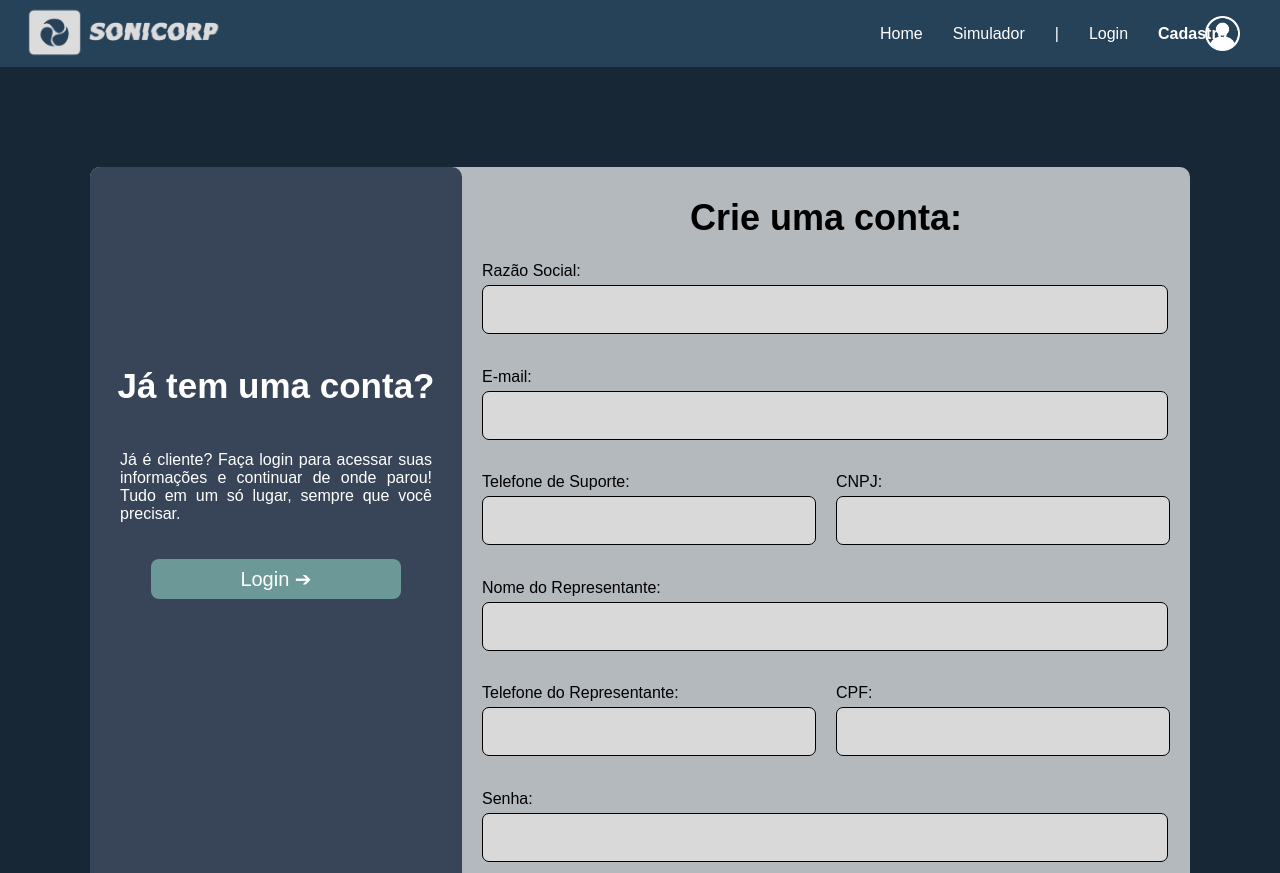
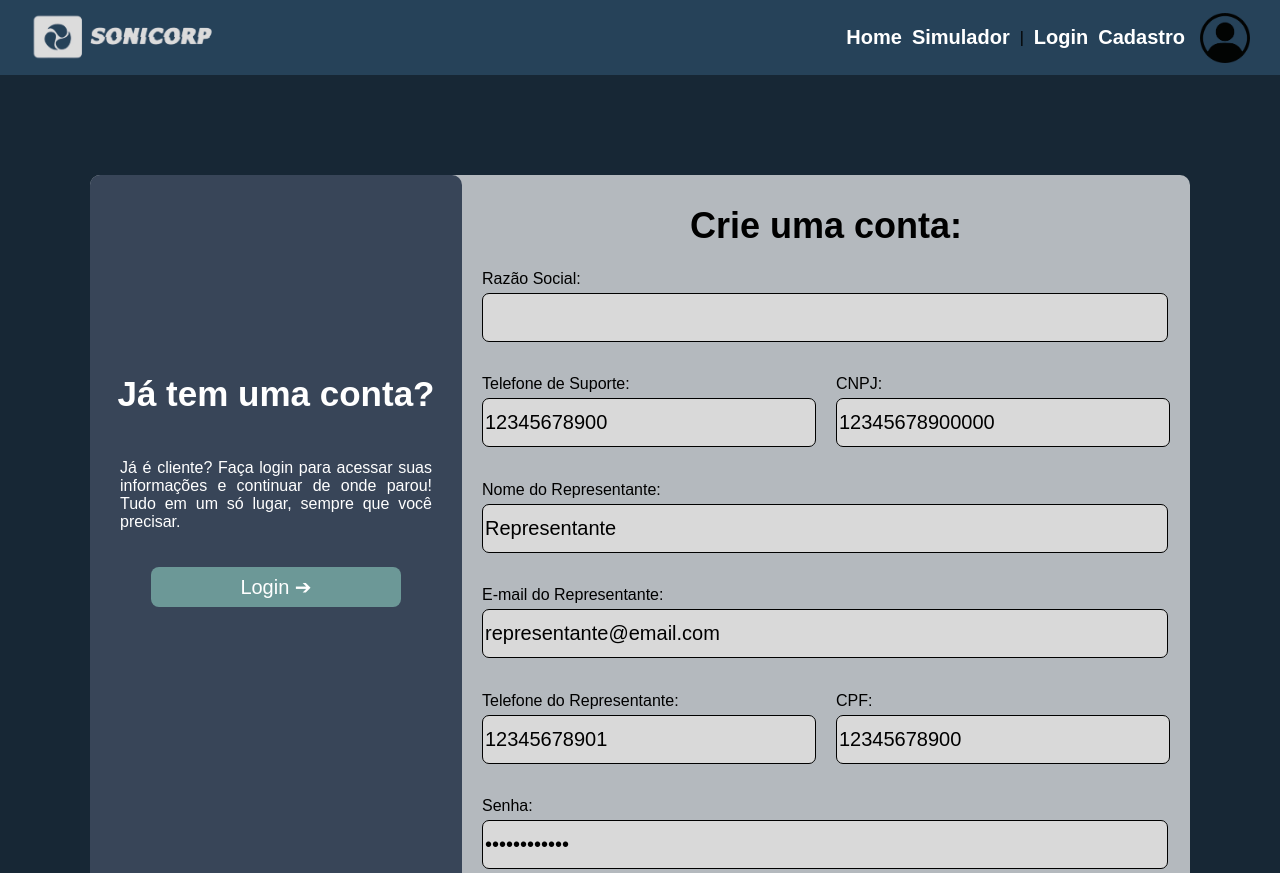
Before and after one commit to GRUPO1-PI/Site-Institucional, a website: page public/cadastro.html in a window 1280 px wide. Shown: the top 873 px of the page. Drawn offline with Linux system fonts and the light colour scheme.

Commit message:
Nav e footer da tela de login e cadastro reestilizados, e values atribuídos para os inputs de cadastro

```diff
--- a/public/CSS/paginaCadastro.css
+++ b/public/CSS/paginaCadastro.css
@@ -5,6 +5,10 @@ body{
 
 header {
   background-color: #264259;
+  padding: 10px 30px;
+  display: flex;
+  justify-content: space-between;
+  align-items: center;
 }
 
 header .container {
@@ -12,6 +16,40 @@ header .container {
   justify-content: space-between;
   align-items: center;
   padding: 0 20px;
+}
+
+header .logo img {
+  height: 50px;
+}
+
+nav {
+  display: flex;
+  align-items: center;
+  gap: 15px;
+}
+
+nav ul {
+  list-style: none;
+  display: flex;
+  align-items: center;
+  gap: 10px;
+  justify-content: center;
+
+}
+
+nav a {
+  color: white;
+  text-decoration: none;
+  font-weight: bold;
+  text-align: center;
+  justify-content: center;
+  display: flex;
+  font-size: 20px;
+
+}
+
+nav .logout img {
+  height: 50px;
 }
 
 .Sonicorp{
@@ -25,20 +63,6 @@ header .container {
  padding-right: 200px;
 }
 
-.navbar {
-  display: flex;
-  justify-content: space-between;
-  color: #ffffff;
-  list-style: none;
-  width: 300px;
-  padding-left: 450px;
-  gap: 30px;
-}
-
-.navbar a {
-  color: #ffffff;
-  text-decoration: none;
-}
 .lista {
   list-style-type: none;
 }
--- a/public/CSS/paginaLogin.css
+++ b/public/CSS/paginaLogin.css
@@ -5,6 +5,10 @@ body{
 
 header {
   background-color: #264259;
+  padding: 10px 30px;
+  display: flex;
+  justify-content: space-between;
+  align-items: center;
 }
 
 header .container {
@@ -12,6 +16,40 @@ header .container {
   justify-content: space-between;
   align-items: center;
   padding: 0 20px;
+}
+
+header .logo img {
+  height: 50px;
+}
+
+nav {
+  display: flex;
+  align-items: center;
+  gap: 15px;
+}
+
+nav ul {
+  list-style: none;
+  display: flex;
+  align-items: center;
+  gap: 10px;
+  justify-content: center;
+
+}
+
+nav a {
+  color: white;
+  text-decoration: none;
+  font-weight: bold;
+  text-align: center;
+  justify-content: center;
+  display: flex;
+  font-size: 20px;
+
+}
+
+nav .logout img {
+  height: 50px;
 }
 
 .Sonicorp{
@@ -25,20 +63,18 @@ header .container {
  padding-right: 200px;
 }
 
-.navbar {
+.Sonicorp{
     display: flex;
-    justify-content: space-between;
-    color: #ffffff;
-    list-style: none;
-    width: 300px;
-    padding-left: 450px;
-    gap: 30px;
+    justify-content: flex-start;
+    margin-left: 0;
+    padding: 5px;
+}
+.Sonicorp img {
+   width: 200px;
+   padding-right: 200px;
 }
 
-.navbar a {
-    color: #ffffff;
-    text-decoration: none;
-}
+
 .lista {
     list-style-type: none;
 }
--- a/public/cadastro.html
+++ b/public/cadastro.html
@@ -5,39 +5,33 @@
     <meta charset="UTF-8">
     <meta name="viewport" content="width=device-width, initial-scale=1.0">
     <title>Sonicorp - Cadastro</title>
-    <link rel="stylesheet" href="../CSS/paginaCadastro.css">
+    <link rel="stylesheet" href="CSS/paginaCadastro.css">
     <link rel="shortcut icon " href="../IMG/sonicorp.png">
-    <script src="../JS/validarCadastro.js"></script>
+    <script src="JS/validarCadastro.js"></script>
 
 </head>
 
 <body onload="esconder()">
     <header>
-
-        <div class="container">
-            <div class="Sonicorp">
-                <a href="./index.html"> <img src="../IMG/sonicorp_logo-sem fundo.png" alt="Sonicorp - Logo"></a>
-            </div>
-            <ul class="navbar">
-                <li>
-                    <a href="./index.html">Home</a>
-                </li>
-                <li>
-                    <a href="./calculadoraFinanceira.html">Simulador</a>
-                </li>
-                <li>|</li>
-                <li>
-                    <a href="./login.html">Login</a>
-                </li>
-                <li class="agora">
-                    <a href="./cadastro.html">Cadastro</a>
-                </li>
-            </ul>
-            <div class="perfil">
-                <a href="./login.html"><img src="../IMG/iconePerfil.png" alt="Ícone de Perfil"></a>
-            </div>
+        <div class="logo">
+            <a href="index.html">
+                <img src="./IMG/sonicorp_logo-sem fundo.png" alt="Sonicor Logo">
+            </a>
         </div>
 
+        <nav>
+            <ul>
+                <li><a href="./index.html">Home</a></li>
+                <li><a href="./calculadora.html">Simulador</a></li>
+                <li>|</li>
+                <li><a href="./login.html">Login</a></li>
+                <li><a href="./cadastro.html">Cadastro</a></li>
+            </ul>
+
+            <div class="logout">
+                <a href="./login.html"><img src="./IMG/iconePerfil.png" alt="Ícone de Perfil"></a>
+            </div>
+        </nav>
     </header>
 
     <div class="formulario" id="cadastro1">
@@ -58,49 +52,44 @@
                     <input type="text" id="iptRazaoSocial" oninput="validarRazaoSocialCorreto()"
                         onblur="validarRazaoSocialErrado()">
                     <p id="legendaRazaoSocial" class="legenda"></p>
-                    <h4>E-mail:</h4>
-                    <input type="email" id="iptEmail" oninput="validarEmailCorreto()" onblur="validarEmailErrado()">
-                    <p id="legendaEmail" class="legenda"></p>
-
                     <div class="mesmo">
                         <div class="campo">
                             <h4>Telefone de Suporte:</h4>
-                            <input type="text" id="iptTelefoneSuporte" maxlength="11"
-                                oninput="validarTelefoneSuporteCorreto()" onblur="validarTelefoneSuporteErrado()">
+                            <input type="text" id="iptTelefoneSuporte" maxlength="11" oninput="validarTelefoneSuporteCorreto()" onblur="validarTelefoneSuporteErrado()" value="12345678900">
                             <p id="legendaTelefoneSuporte" class="legenda"></p>
                         </div>
                         <div class="campo">
                             <h4>CNPJ:</h4>
-                            <input type="text" id="iptCnpj" maxlength="14" oninput="validarCnpjCorreto()"
-                                onblur="validarCnpjErrado()">
+                            <input type="text" id="iptCnpj" maxlength="14" oninput="validarCnpjCorreto()" onblur="validarCnpjErrado()" value="12345678900000">
                             <p id="legendaCnpj" class="legenda"></p>
                         </div>
                     </div>
                     <div></div>
                     <h4>Nome do Representante:</h4>
-                    <input type="text" id="iptRepresentante" oninput="validarNomeRepresentanteCorreto()"
-                        onblur="validarNomeRepresentanteErrado()">
+                    <input type="text" id="iptRepresentante" oninput="validarNomeRepresentanteCorreto()" onblur="validarNomeRepresentanteErrado()" value="Representante">
                     <p id="legendaRepresentante" class="legenda"></p>
+                    <h4>E-mail do Representante:</h4>
+                    <input type="email" id="iptEmail" oninput="validarEmailCorreto()" onblur="validarEmailErrado()" value="representante@email.com">
+                    <p id="legendaEmail" class="legenda"></p>
+
+
                     <div class="mesmo">
                         <div class="campo">
                             <h4>Telefone do Representante:</h4>
-                            <input type="text" id="iptTelefoneRepresentante" maxlength="11"
-                                oninput="validarTelefoneRepresentanteCorreto()"
-                                onblur="validarTelefoneRepresentanteErrado()">
+                            <input type="text" id="iptTelefoneRepresentante" maxlength="11" oninput="validarTelefoneRepresentanteCorreto()" onblur="validarTelefoneRepresentanteErrado()" value="12345678901">
                             <p id="legendaTelefoneRepresentante" class="legenda"></p>
                         </div>
                         <div class="campo">
                             <h4>CPF:</h4>
-                            <input type="text" id="iptCpf" maxlength="11" oninput="validarCpfCorreto()"
-                                onblur="validarCpfErrado()">
+                            <input type="text" id="iptCpf" maxlength="11" oninput="validarCpfCorreto()" onblur="validarCpfErrado()" value="12345678900">
                             <p id="legendaCpf" class="legenda"></p>
                         </div>
                     </div>
                     <h4>Senha:</h4>
-                    <input type="password" id="iptSenha" oninput="validarSenhaCorreta()" onblur="validarSenhaErrado()">
+                    <input type="password" id="iptSenha" oninput="validarSenhaCorreta()" onblur="validarSenhaErrado()" value="123456789Aa@">
                     <p id="legendaSenha" class="legenda"></p>
                     <div class="arrumar">
-                        <button onclick="avançar()">Próximo ➔</button>
+                        <button onclick="validarSenhaCorreta(), validarCpfCorreto(), validarTelefoneRepresentanteCorreto(), validarEmailCorreto(), validarNomeRepresentanteCorreto(), validarCnpjCorreto(), validarTelefoneSuporteCorreto(), validarRazaoSocialCorreto(), avançar()">Próximo ➔</button>
                     </div>
                 </div>
 
@@ -151,8 +140,7 @@
                         </div>
                         <div class="campo">
                             <h4>Cidade:</h4>
-                            <input type="text" id="input_cidade" oninput="validarCidadeCorreta()"
-                                onblur="validarCidadeErrada()">
+                            <input type="text" id="input_cidade" oninput="validarCidadeCorreta()" onblur="validarCidadeErrada()" value="Cidade">
                             <p id="legendaCidade" class="legenda"></p>
                         </div>
                     </div>
@@ -160,13 +148,12 @@
                     <div class="mesmo">
                         <div class="campo">
                             <h4>Bairro:</h4>
-                            <input type="text" id="input_bairro" oninput="validarBairroCorreto()"
-                                onblur="validarBairroErrado()">
+                            <input type="text" id="input_bairro" oninput="validarBairroCorreto()" onblur="validarBairroErrado()" value="Bairro">
                             <p id="legendaBairro" class="legenda"></p>
                         </div>
                         <div class="campo">
                             <h4>CEP:</h4>
-                            <input type="text" id="input_cep" maxlength="8" oninput="validarCepCorreto()" onblur="validarCepErrado()">
+                            <input type="text" id="input_cep" maxlength="8" oninput="validarCepCorreto()" onblur="validarCepErrado()" value="12345678">
                             <p id="legendaCep" class="legenda"></p>
                         </div>
                     </div>
@@ -174,12 +161,12 @@
                     <div class="mesmo">
                         <div class="campo">
                             <h4>Logradouro:</h4>
-                            <input type="text" id="input_logradouro" oninput="validarLogradouroCorreto()" onblur="validarLogradouroErrado()">
+                            <input type="text" id="input_logradouro" oninput="validarLogradouroCorreto()" onblur="validarLogradouroErrado()" value="Logradouro">
                             <p id="legendaLogradouro" class="legenda"></p>
                         </div>
                         <div class="campo">
                             <h4>Número</h4>
-                            <input type="text" id="input_numero" oninput="validarNumCorreto()" onblur="validarNumErrado()">
+                            <input type="text" id="input_numero" oninput="validarNumCorreto()" onblur="validarNumErrado()" value="123">
                             <p id="legendaNum" class="legenda"></p>
                         </div>
                     </div>
@@ -192,7 +179,7 @@
                 <div class="alinhar">
                     <div class="arrumar">
                         <button class="botao" id="botao1" onclick="voltar()">Voltar</button>
-                        <button class="botao" id="botao2" onclick="validar()">Cadastre-se</button>
+                        <button class="botao" id="botao2" onclick="validarNumCorreto(), validarLogradouroCorreto(), validarCepCorreto(), validarBairroCorreto(), validarCidadeCorreta(), validar()">Cadastre-se</button>
                     </div>
                 </div>
 
@@ -204,14 +191,13 @@
         <div class="container">
 
             <div class="logoFooter">
-                <a href="C:\Users\flavi\Site-Institucional\index.html"> <img src="../IMG/sonicorp.png"
-                        alt="Logo - Sonicorp"></a>
+                <a href="./index.html"> <img src="./IMG/sonicorp.png" alt="Logo - Sonicorp"></a>
             </div>
 
             <div class="colunas">
-                <div class="coluna"> <!-- modificar com os links futuramente (bem futuramente) -->
+                <div class="coluna">
                     <h3>Início</h3>
-                    <p><a class="incio" href="C:\Users\flavi\Site-Institucional\index.html">Home</a></p>
+                    <p><a class="incio" href="./index.html">Home</a></p>
                     <p><a class="incio" href="./calculadoraFinanceira.html">Simulador</a></p>
                     <p><a class="incio" href="./login.html">Login</a></p>
                     <p><a class="incio" href="./cadastro.html">Cadastro</a></p>
@@ -230,15 +216,15 @@
 
             <div class="contatoSocial">
                 <div class="icones">
-                    <a href="#" target="_blank"><img src="../IMG/iconeTwitter.png" alt="Ícone do Twitter (X)"></a>
-                    <a href="#" target="_blank"><img src="../IMG/iconeInstagram.png" alt="Ícone do Instagram"></a>
-                    <a href="#" target="_blank"><img src="../IMG/iconeLinkedin.png" alt="Ícone do Linkedin"></a>
+                    <a href="#" target="_blank"><img src="./IMG/iconeTwitter.png" alt="Ícone do Twitter (X)"></a>
+                    <a href="#" target="_blank"><img src="./IMG/iconeInstagram.png" alt="Ícone do Instagram"></a>
+                    <a href="#" target="_blank"><img src="./IMG/iconeLinkedin.png" alt="Ícone do Linkedin"></a>
                 </div>
                 <button>Contato</button>
             </div>
 
         </div>
-
+        </div>
         <div class="corp">
             <p>© Copyright - Sonicorp - Todos os Direitos Reservados</p>
         </div>
```
Also changed, not shown: public/calculadora.html (+4 -2 lines), public/index.html (+3 -3 lines), public/login.html (+26 -35 lines). Lines whose indentation alone changed are shown as unchanged.
